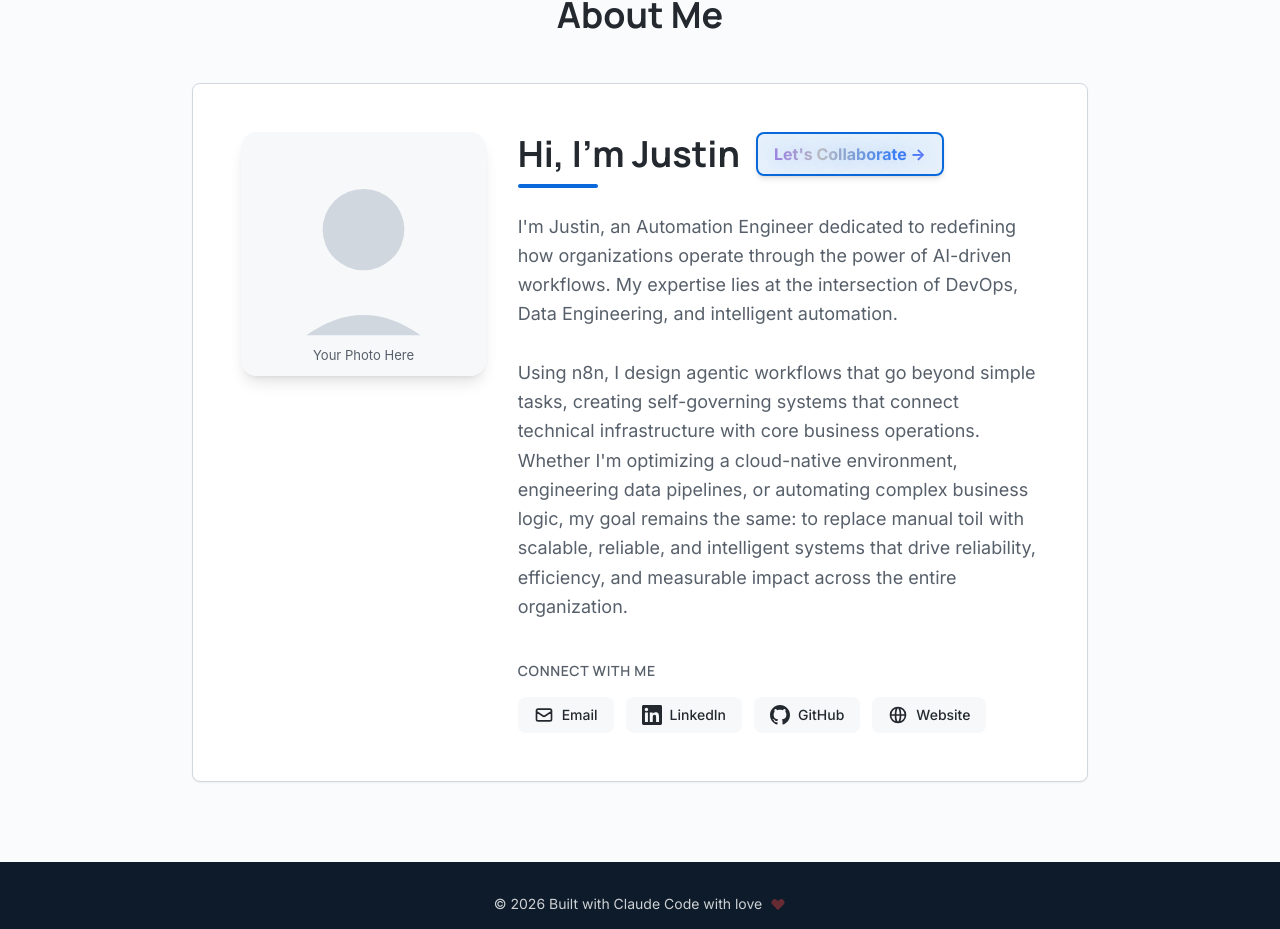
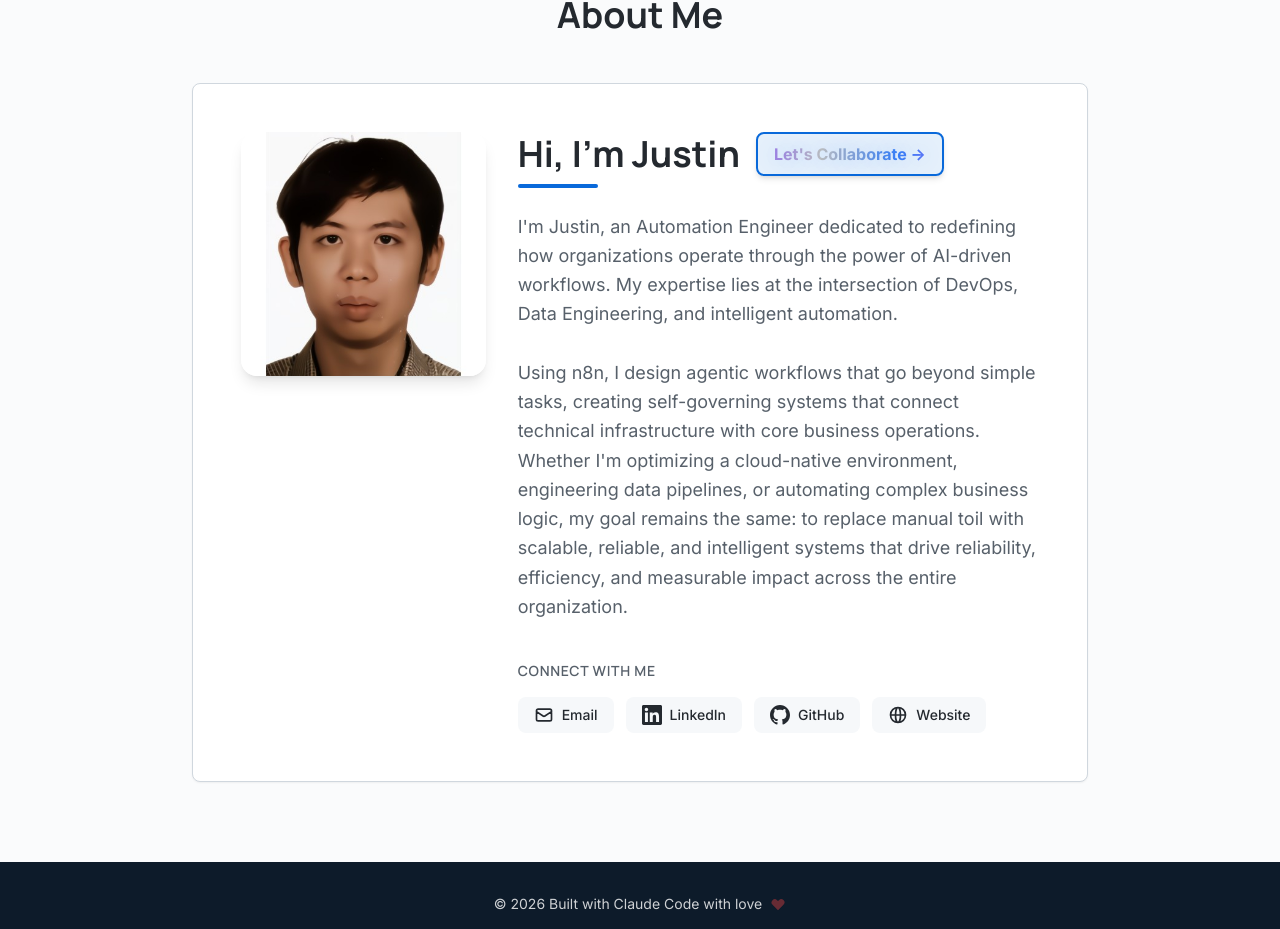
Before and after one commit to CuteDandelion/portfolio-site, a Next.js app: page / in a window 1280 px wide. Shown: the part 8130-9059 px from the top of the page. Built offline with nearby package versions, Linux system fonts and the light colour scheme.

Commit message:
Added Profile Pic

```diff
--- a/app/page.tsx
+++ b/app/page.tsx
@@ -368,7 +368,7 @@ const aboutInfo: AboutInfo = {
   bio: `I'm Justin, an Automation Engineer dedicated to redefining how organizations operate through the power of AI-driven workflows. My expertise lies at the intersection of DevOps, Data Engineering, and intelligent automation.
 
 Using n8n, I design agentic workflows that go beyond simple tasks, creating self-governing systems that connect technical infrastructure with core business operations. Whether I'm optimizing a cloud-native environment, engineering data pipelines, or automating complex business logic, my goal remains the same: to replace manual toil with scalable, reliable, and intelligent systems that drive reliability, efficiency, and measurable impact across the entire organization.`,
-  photo: '/assets/images/profile-placeholder.svg',
+  photo: '/assets/images/linkedin.jpg',
   email: 'your.email@example.com',
   linkedin: 'https://www.linkedin.com/in/justin-chin-b9908a235/',
   github: 'https://github.com/CuteDandelion/',
```
Also changed, not shown: public/assets/images/linkedin.jpg (added).
